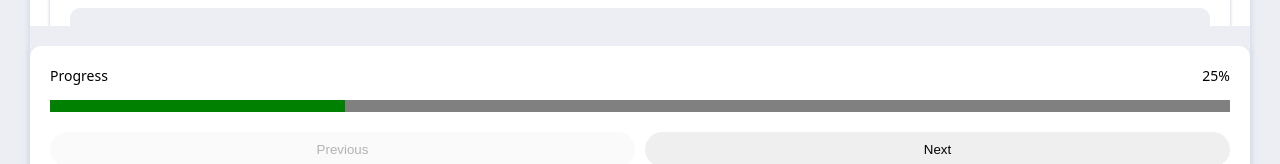
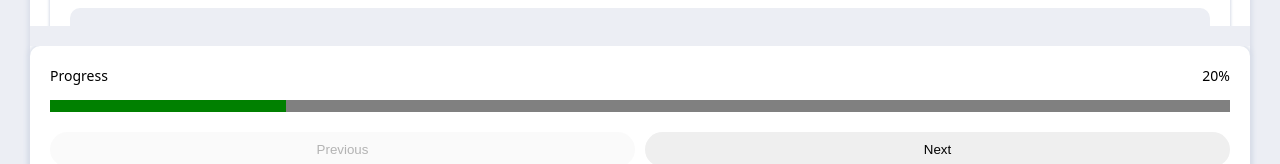
Before and after one commit to Nik-Reyes/Resume-Builder, a React (Vite) app in the folder ResumeBuilder/: page / in a window 1280 px wide. Shown: the part 613-777 px from the top of the page. Built offline with nearby package versions, Linux system fonts and the light colour scheme.

Commit message:
fix: adjust math for progress bar

```diff
--- a/ResumeBuilder/src/components/progress-footer/ProgressFooter.jsx
+++ b/ResumeBuilder/src/components/progress-footer/ProgressFooter.jsx
@@ -6,7 +6,9 @@ function ProgressFooter({
   advanceProgress,
   regressProgress,
 }) {
-  const prog = progress === 0 ? 0.25 : (progress + 1) / totalForms;
+  const prog =
+    progress === 0 ? 1 / (totalForms + 1) : (progress + 1) / (totalForms + 1);
+
   return (
     <div className="progress-footer">
       <div className="spacer"></div>
@@ -24,7 +26,7 @@ function ProgressFooter({
           <button
             className="progress-button"
             onClick={() => advanceProgress()}
-            disabled={progress >= 3 ? true : false}
+            disabled={progress >= totalForms ? true : false}
           >
             Next
           </button>
```
